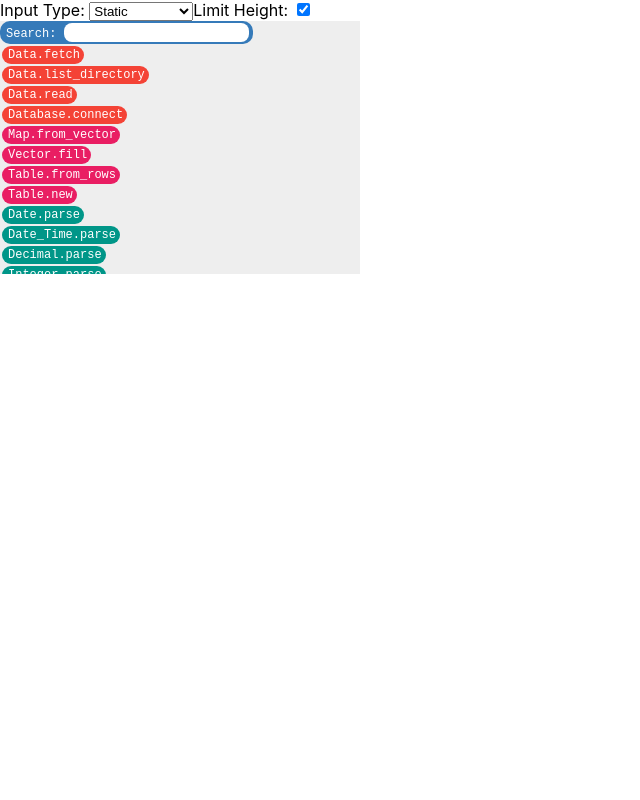
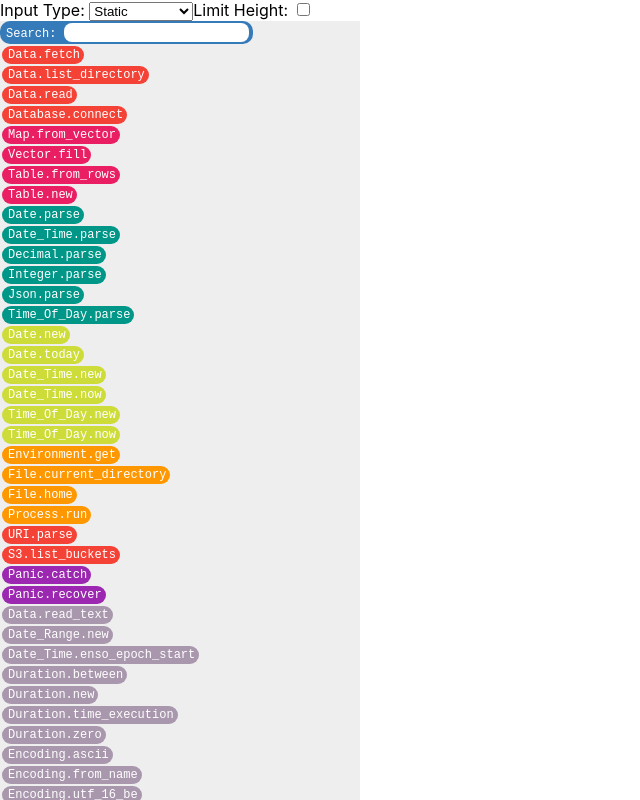
Before and after one commit to jdunkerley/enso-react, a React (Create React App) app: page / in a window 1280 px wide. Shown: the top 800 px of the page, without its empty margins (0-640 px from the left). Built offline with nearby package versions, Linux system fonts and the light colour scheme; a web font is replaced by a local one.

Commit message:
Bug fixes.

```diff
--- a/src/App.tsx
+++ b/src/App.tsx
@@ -29,7 +29,7 @@ function App() {
   const [ namespace, type ] = typeMapping[inputType]
   const funcs = getFunctions(search, namespace, type)
 
-  const [ limitHeight, setLimitHeight ] = useState(true)
+  const [ limitHeight, setLimitHeight ] = useState(false)
 
   return (
     <div>
--- a/src/data/Function.ts
+++ b/src/data/Function.ts
@@ -49,6 +49,7 @@ export default class Function {
     aliasInitials: string[]
     private grouping: Grouping | null = null
     private typePrefix: string
+    private typeInitials: string
 
     constructor(isPublic: boolean, namespace: string, type: string, name: string, functionType: FunctionType, functionArguments: FunctionArgument[], returnType: string, aliases: string[]) {
         this.isPublic = isPublic
@@ -69,6 +70,7 @@ export default class Function {
         this.typePrefix = this.functionType === FunctionType.Instance || this.functionType === FunctionType.Extension
             ? ''
             : (this.type || this.namespace.split(".").pop())+'.'
+        this.typeInitials = getInitials(this.typePrefix).toLowerCase()
     }
 
     getDisplayText(search: string) {
@@ -146,10 +148,11 @@ export default class Function {
         }
 
         // Initial match (no regexp here)
-        if (this.initials.startsWith(search)) {
+        var trimmed = matchType && search.startsWith(this.typeInitials) ? search.substring(this.typeInitials.length) : search
+        if (this.initials.startsWith(search) || this.initials.startsWith(trimmed)) {
             return [this.scoreMatch(MatchTypeScore.NameInitialMatch, this.initials, search), this.name]
         }
-        const aliasInitials = this.aliasInitials.find((alias: string) => alias.startsWith(search))
+        const aliasInitials = this.aliasInitials.find((alias: string) => alias.startsWith(search) || alias.startsWith(trimmed))
         if (aliasInitials) {
             const index = this.aliasInitials.indexOf(aliasInitials)
             return [this.scoreMatch(MatchTypeScore.AliasInitialMatch, aliasInitials, search), this.aliases[index]]
@@ -211,18 +214,15 @@ export function getFunctions(search: string, targetNamespace: string | null, tar
         return getRankNumber(fn) !== null
     }).sort((a: Function, b: Function) => {
         // In the order:
-        // If the function name starts with the search
-        // If an alias starts with the search
-        // If a word starts with the search
-        // If a word of the alias starts with the search
-        // If the initials of the function name starts with the search
-        // If the initials of the alias starts with the search
-
+        // - If the function name starts with the search
+        // - If an alias starts with the search
+        // - If a word starts with the search
+        // - If a word of the alias starts with the search
+        // - If the initials of the function name starts with the search
+        // - If the initials of the alias starts with the search
         // Number of unmatched characters in the matching name (if all matched better than if only some matched)
-
         // Group Pecking Order
-
-        // Funciton pecking order  (Advanced / Normal, value types)
+        // Function pecking order  (Advanced / Normal, value types)
 
         const aRank = (getRankNumber(a) ?? 1000000)
         const bRank = (getRankNumber(b) ?? 1000000)
@@ -240,6 +240,5 @@ export function getFunctions(search: string, targetNamespace: string | null, tar
         return aDisplay === bDisplay ? 0 : (aDisplay < bDisplay ? -1 : 1)
     })
 
-    const result = makeUnique(raw, search)
-    return result
+    return makeUnique(raw, search)
 }
```
